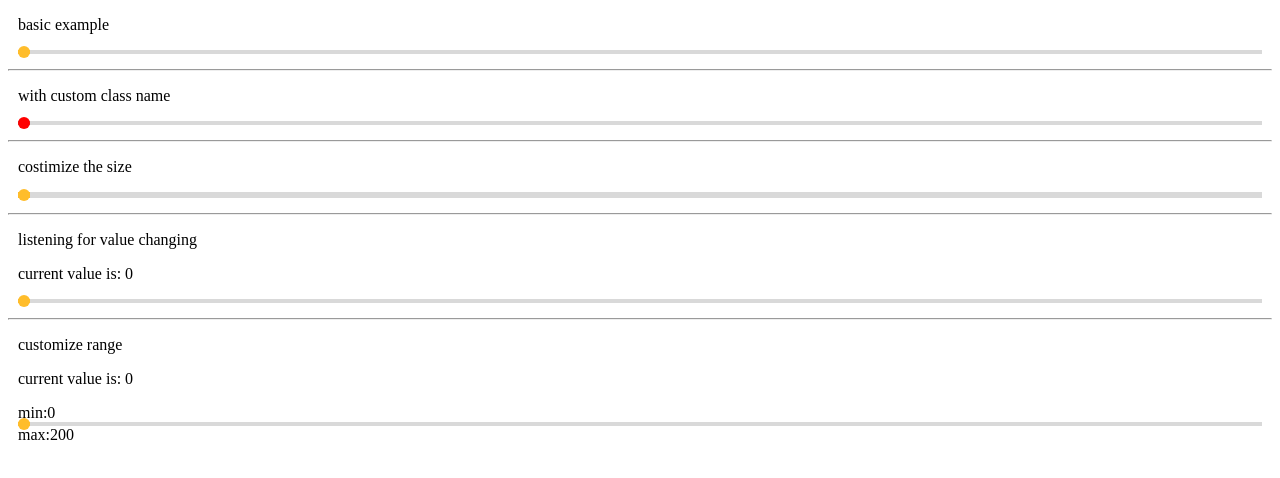
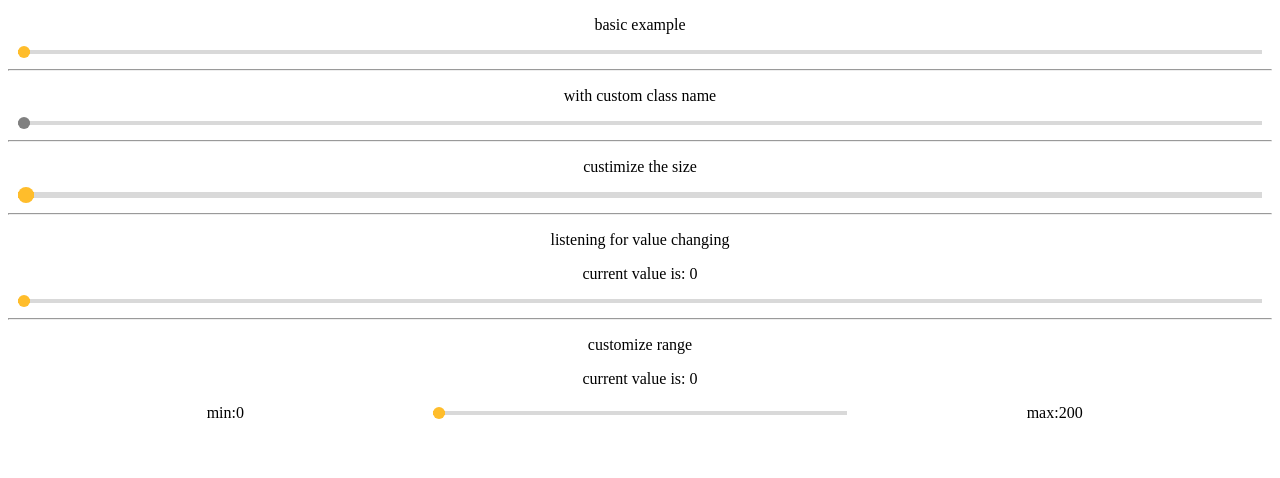
Before and after one commit to fossabot/media-player, a website built with Parcel: page examples/index.html in a window 1280 px wide. Built offline with nearby package versions, Linux system fonts and the light colour scheme.

Commit message:
fix offset of the dragger

```diff
--- a/index.html
+++ b/examples/index.html
@@ -5,10 +5,8 @@
     <meta charset="UTF-8">
     <meta name="viewport" content="width=device-width, initial-scale=1.0">
     <meta http-equiv="X-UA-Compatible" content="ie=edge">
-    <title>audio player</title>
+    <title>media player</title>
     <link rel="stylesheet" href="./style.css">
-</head>
-
 <body>
     <div class="app">
         <div class="slider-example">
@@ -22,7 +20,7 @@
         </div>
         <hr>
         <div class="slider-example">
-            <p>costimize the size</p>
+            <p>custimize the size</p>
             <div id="slider3"></div>
         </div>
         <hr>
@@ -37,12 +35,16 @@
         <div class="slider-example">
             <p>customize range</p>
             <p>current value is: <span id="slider5Value"></span> </p>
-            <span>min:0</span>
-            <div id="slider5"></div>
-            <span>max:200</span>
+            <div class="container">
+                <div class="section">min:0</div>
+                <div class="section">
+                    <div id="slider5"></div>
+                </div>
+                <div class="section">max:200</div>
+            </div>
         </div>
     </div>
-    <script src="./src/index.js"></script>
+    <script src="./index.js"></script>
 </body>
 
 </html>
--- a/src/index.js
+++ b/examples/index.js
@@ -1,23 +1,18 @@
-import RangeSlider from "./rangeSlider";
+import RangeSlider from "../src/rangeSlider/rangeSlider";
 
-new RangeSlider({
-  host: document.querySelector("#slider1")
-});
+new RangeSlider(document.querySelector("#slider1"));
 
-new RangeSlider({
-  host: document.querySelector("#slider2"),
+new RangeSlider(document.querySelector("#slider2"), {
   className: "my-slider"
 });
 
-new RangeSlider({
-  host: document.querySelector("#slider3"),
+new RangeSlider(document.querySelector("#slider3"), {
   barHeight: 6,
-  draggerWidth: 10
+  draggerSize: 16
 });
 
 let value4Holder = document.querySelector("#slider4Value");
-let slider4 = new RangeSlider({
-  host: document.querySelector("#slider4"),
+let slider4 = new RangeSlider(document.querySelector("#slider4"), {
   onChange: value => {
     value4Holder.innerText = value;
   }
@@ -25,8 +20,7 @@ let slider4 = new RangeSlider({
 value4Holder.innerText = slider4.getValue();
 
 let value5Holder = document.querySelector("#slider5Value");
-let slider5 = new RangeSlider({
-  host: document.querySelector("#slider5"),
+let slider5 = new RangeSlider(document.querySelector("#slider5"), {
   min: 0,
   max: 200,
   onChange: value => {
--- /dev/null
+++ b/examples/style.css
@@ -0,0 +1,29 @@
+body {
+    text-align: center;
+}
+
+.slider-example {
+    margin: 15px 10px;
+}
+
+.slider-example .my-slider .progress-bar {
+    background: darkgray;
+}
+
+.slider-example .my-slider .progress-dragger {
+    background: grey;
+}
+
+#slider5 {
+    position: relative;
+}
+
+.slider-example .container {
+    display: flex;
+    align-items: center;
+    /* text-align: center; */
+}
+
+.slider-example .section {
+    flex: 1;
+}
--- a/package.json
+++ b/package.json
@@ -4,7 +4,8 @@
   "main": "index.js",
   "license": "MIT",
   "scripts": {
-    "start": "parcel index.html --open --out-dir build"
+    "start": "parcel ./examples/index.html --open --out-dir build",
+    "buld:slider": "parcel build ./src/rangeSlider/index.js"
   },
   "devDependencies": {
     "parcel-bundler": "^1.10.3"
--- a/src/rangeSlider.css
+++ b/src/rangeSlider/rangeSlider.css
@@ -8,9 +8,9 @@
 
 .range-slider .progress-bar {
     height: 2px;
-    /* width: 40px; */
     display: inline-block;
     position: absolute;
+    left: 0;
     background: #ffbd2b;
     pointer-events: none;
     padding-left: 5px;
--- a/src/rangeSlider.js
+++ b/src/rangeSlider/rangeSlider.js
@@ -3,11 +3,6 @@
 import "./rangeSlider.css";
 
 const defaultOptions = {
-  /**
-   * the render host
-   */
-  host: document.body,
-
   className: "",
 
   total: 100,
@@ -22,8 +17,9 @@ const defaultOptions = {
 };
 
 export default class RangeSlider {
-  constructor(options) {
+  constructor(parent, options) {
     this.options = Object.assign({}, defaultOptions, options);
+    this.parent = parent;
     this._init();
   }
 
@@ -78,7 +74,11 @@ export default class RangeSlider {
         let min = 0,
           max = container.offsetWidth - dragger.offsetWidth,
           mousePos =
-            event.pageX - container.offsetLeft - dragger.offsetWidth / 2,
+            event.pageX -
+            // container.offsetLeft
+            container.getBoundingClientRect()
+              .left /* absolute element calcuates the `offsetLeft relative to relative parents, thus we got 0 in some scenario` */ -
+            dragger.offsetWidth / 2,
           position = mousePos > max ? max : mousePos < min ? min : mousePos;
         dragger.style.left = `${position}px`;
         let value = (position / max) * 100;
@@ -107,10 +107,9 @@ export default class RangeSlider {
   }
 
   _render() {
-    const { host } = this.options;
     const slider = this._createSlider();
-    host.innerHTML = "";
-    host.appendChild(slider);
+    this.parent.innerHTML = "";
+    this.parent.appendChild(slider);
   }
 
   destroy() {
--- a/style.css
+++ /dev/null
@@ -1,11 +0,0 @@
-.slider-example {
-    margin: 15px 10px;
-}
-
-.slider-example .my-slider .progress-bar {
-    background: grey
-}
-
-.slider-example .my-slider .progress-dragger {
-    background: red
-}
```
